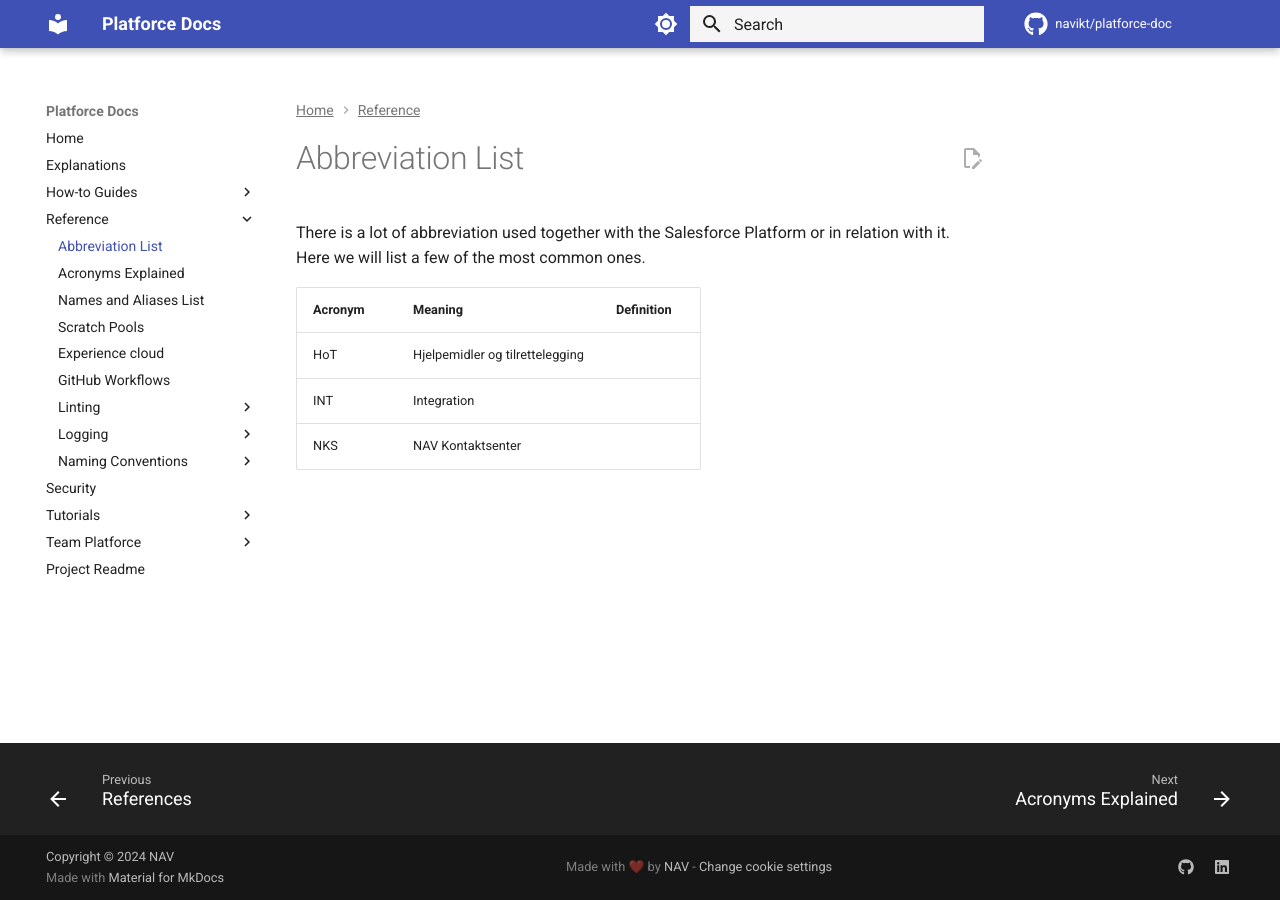
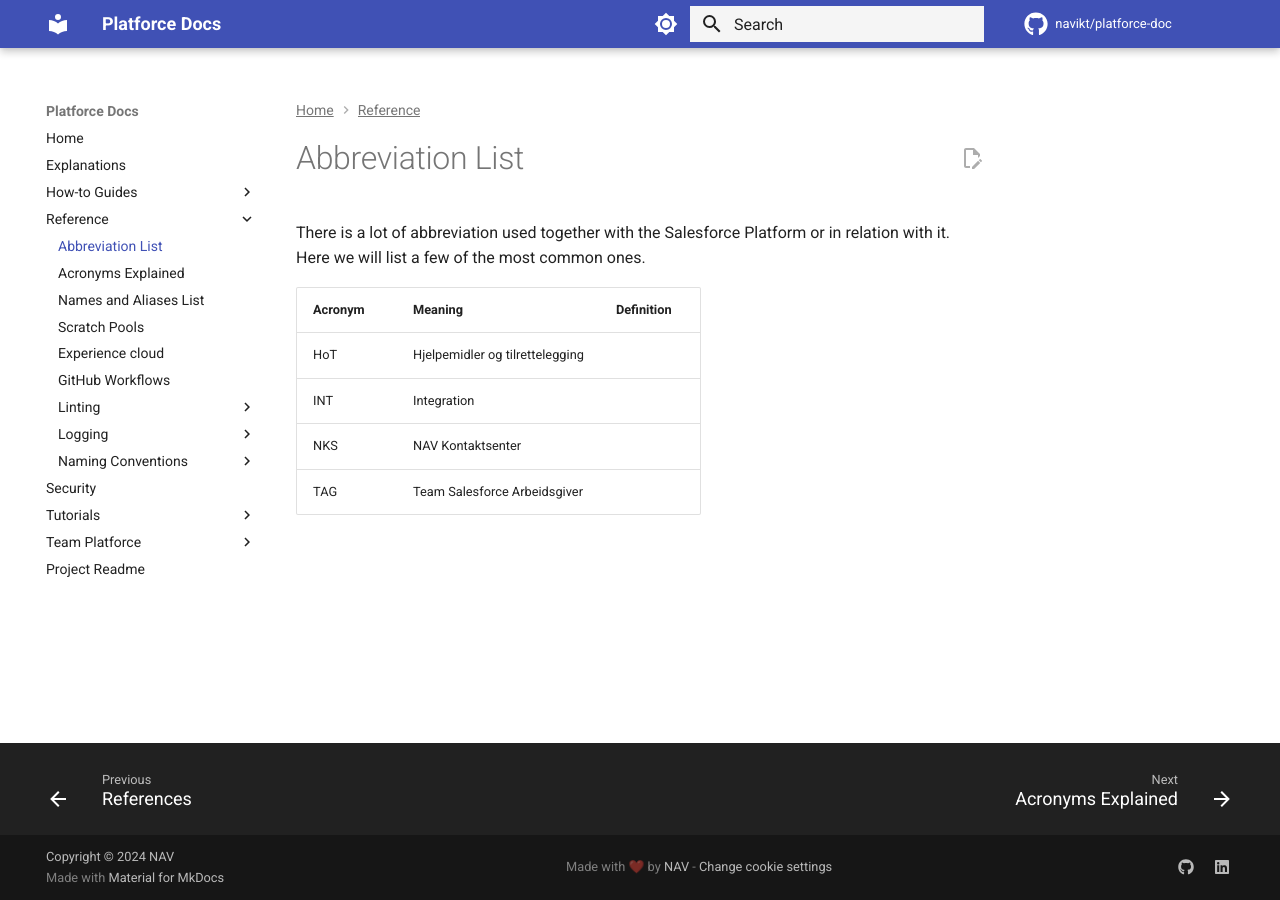
Before and after one commit to navikt/platforce-doc, an MkDocs documentation site: the page built from docs/reference/abbreviation.md, in a window 1280 px wide. Built offline with MkDocs 1.6.1 and Material for MkDocs 9.7.7, drawn with Linux system fonts in a browser that asks for light colours; comment, search, counter and statistics services are not loaded.

Commit message:
Update abbreviation.md

```diff
--- a/docs/reference/abbreviation.md
+++ b/docs/reference/abbreviation.md
@@ -7,3 +7,4 @@
 | HoT     | Hjelpemidler og tilrettelegging |            |
 | INT     | Integration                     |            |
 | NKS     | NAV Kontaktsenter               |            |
+| TAG     | Team Salesforce Arbeidsgiver    |            |
```
